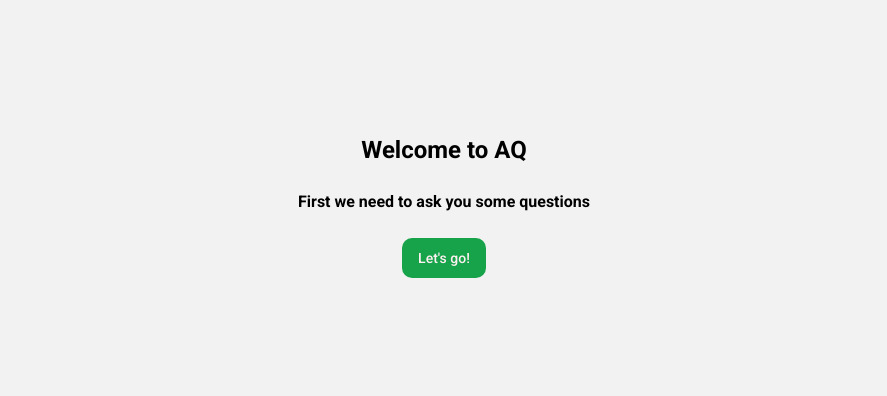
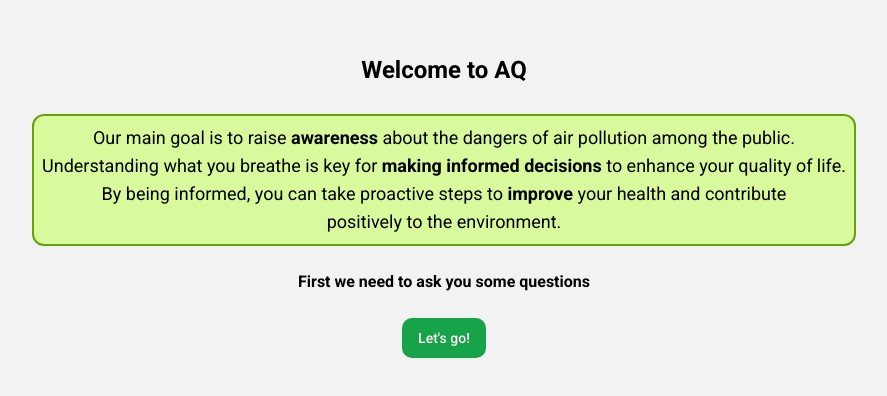
Before and after one commit to ItalianCookieMonster/AQ-app, a React (Vite) app: page / in a window 1280 px wide. Shown: the part 194-590 px from the top of the page, without its empty margins (196-1083 px from the left). Built offline with nearby package versions, Linux system fonts and the light colour scheme.

Commit message:
add message to welcome screen

```diff
--- a/src/pages/Welcome/Welcome.jsx
+++ b/src/pages/Welcome/Welcome.jsx
@@ -13,7 +13,23 @@ const Welcome = () => {
 
   return (
     <div className="text-center w-full flex flex-col gap-7">
-      <h1 className="font-bold text-2xl ">Welcome to AQ</h1>
+      <h1 className="font-bold text-2xl">Welcome to AQ</h1>
+      <h2 className="  text-lg bg-lime-200 border-lime-600 border-2 border-solid p-2 inline-block mx-auto rounded-lg">
+        <p>
+          Our main goal is to raise <span className="font-bold">awareness</span>{" "}
+          about the dangers of air pollution among the public.
+        </p>
+        <p>
+          Understanding what you breathe is key for{" "}
+          <span className="font-bold">making informed decisions</span> to
+          enhance your quality of life.
+        </p>
+        <p>
+          By being informed, you can take proactive steps to{" "}
+          <span className="font-bold">improve</span> your health and contribute
+        </p>
+        positively to the environment.
+      </h2>
       <p className="font-semibold">{nextStepCopy}</p>
       <Link to={linkTo}>
         <Button>{`Let's go!`}</Button>
@@ -22,3 +38,5 @@ const Welcome = () => {
   );
 };
 export default Welcome;
+
+// problema / quien somos / como lo hemos arreglado / stack usado
```
